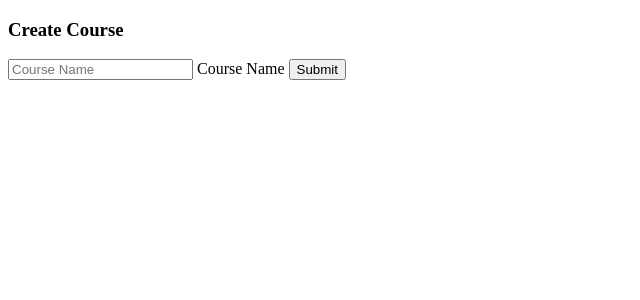
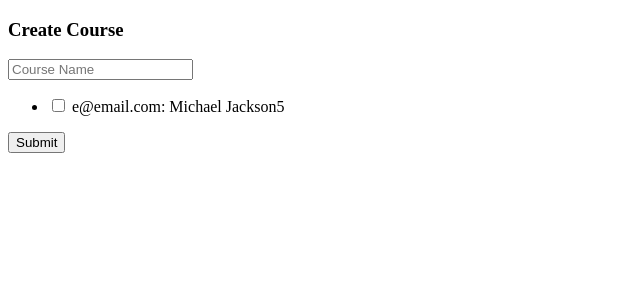
Before and after one commit to hadjShell/CSC2033-Team1-Project, a Flask app: page /create-courses in a window 1280 px wide. Shown: the top 300 px of the page, without its empty margins (0-640 px from the left). Run offline with Flask 2, Linux system fonts and the light colour scheme; a user stored in the database is signed in; data comes from the database, SQL or seed files in the repository; both versions use the stored data as it was after the commit.

Commit message:
creating a course and adding students to the course is now complete

```diff
--- a/courses/forms.py
+++ b/courses/forms.py
@@ -1,8 +1,14 @@
 from flask_wtf import FlaskForm
-from wtforms import StringField, SubmitField
+from wtforms import StringField, SubmitField, SelectMultipleField, widgets
 from wtforms.validators import DataRequired
+
+
+class SelectStudents(SelectMultipleField):
+    widget = widgets.ListWidget(prefix_label=False)
+    option_widget = widgets.CheckboxInput()
 
 
 class CourseForm(FlaskForm):
     course_name = StringField(validators=[DataRequired(message="Course must have a name.")])
+    added_students = SelectStudents(u'Add users to your course')
     submit = SubmitField()
--- a/courses/views.py
+++ b/courses/views.py
@@ -1,9 +1,8 @@
 from flask import Blueprint, render_template, redirect, url_for
 from flask_login import current_user, login_required
-from sqlalchemy import desc
 from app import db
 from courses.forms import CourseForm
-from models import Course, Engage
+from models import Course, Engage, User
 
 courses_blueprint = Blueprint('courses', __name__, template_folder='templates')
 
@@ -22,20 +21,38 @@ def courses():
 
 
 @courses_blueprint.route('/create-courses', methods=['POST', 'GET'])
-def createCourses():
+def create_courses():
     form = CourseForm()
+    form.added_students.choices = get_students()
 
-    # couldn't get form.validate_on_submit() to return true so using this as a way to write the name into the db
-    if form.course_name.data is not None:
-
+    if form.validate_on_submit():
         new_course = Course(coursename=form.course_name.data)
         db.session.add(new_course)
+        db.session.commit()
 
-        new_engage = Engage(email=current_user.email, CID=new_course.CID)
-        db.session.add(new_engage)
+        add_teacher = Engage(email=current_user.email, CID=new_course.CID)
+        db.session.add(add_teacher)
+        db.session.commit()
+
+        for student in form.added_students.data:
+            add_student = Engage(email=student, CID=new_course.CID)
+            db.session.add(add_student)
 
         db.session.commit()
 
-        return courses()
+        # commented out since there is no hot-bar
+        # return courses()
+        return render_template('teacher-welcome.html')
 
     return render_template('create-courses.html', form=form)
+
+
+def get_students():
+    students_of_school = User.query.filter_by(role="student", schoolID=current_user.schoolID).all()
+
+    choices = []
+    for student in students_of_school:
+        tup = (student.email, str(student.email + ": " + student.firstName + " " + student.surname))
+        choices.append(tup)
+
+    return choices
--- a/templates/course.html
+++ b/templates/course.html
@@ -34,7 +34,7 @@
 				<section>
 					<h2>Create Course</h2>
 					<hr>
-					<a class="btn btn-primary btn-lg" href={{ url_for('courses.createCourses') }}>Create Course</a>
+					<a class="btn btn-primary btn-lg" href={{ url_for('courses.create_courses') }}>Create Course</a>
 				</section>
 			</div>
 
--- a/templates/create-courses.html
+++ b/templates/create-courses.html
@@ -3,13 +3,17 @@
     <div class="column is-6 is-offset-3">
         <h3 class="title is-3">Create Course</h3>
             <form method="POST">
+                {{ form.csrf_token() }}
                 <div class="form-floating">
                         {{ form.course_name(class="input form-control", id="floatingInput", placeholder="Course Name") }}
                         {% for error in form.course_name.errors %}
                             {{ error }}
                         {% endfor %}
-                        <label for="floatingInput">Course Name</label>
-                {{ form.submit(class="button is-info is-centred") }}
+                </div>
+                <div>
+                    {{ form.hidden_tag() }}
+                    {{ form.added_students }}
+                    <button type="submit">Submit</button>
                 </div>
             </form>
     </div>
```
Also changed, not shown: odin.db.
